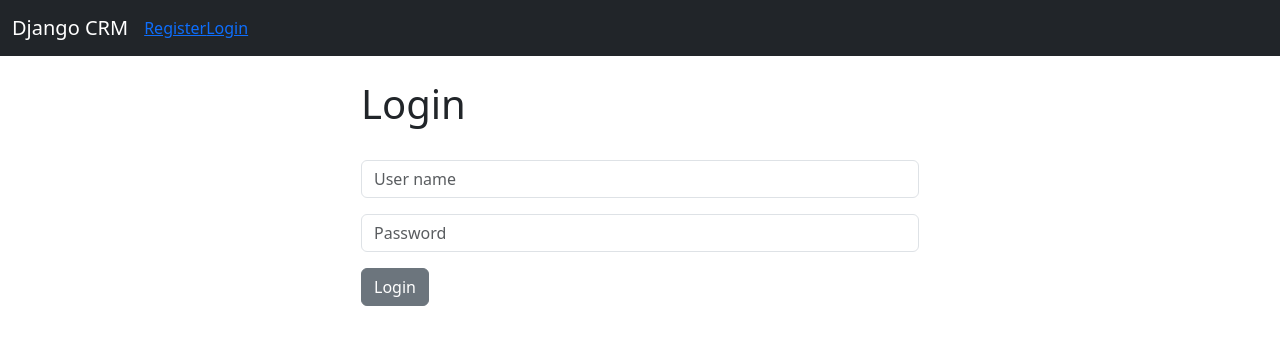
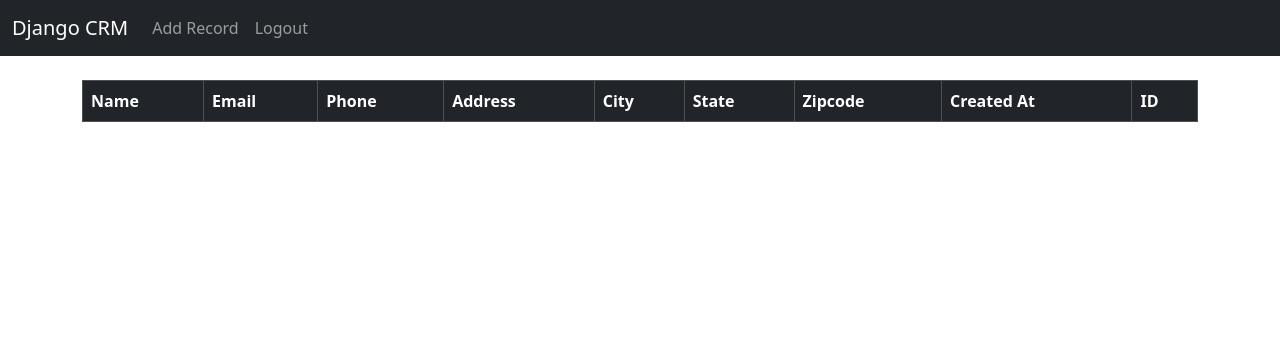
Before and after one commit to 30096ompratap/Djnago_crm, a Django app: page / in a window 1280 px wide. Shown: the top 345 px of the page. Run offline with Django 5.2, Linux system fonts and the light colour scheme; the visitor is signed in with stand-in values (Sample User, id 1); lists and menus that the app fills with data are empty.

Commit message:
final commit

```diff
--- a/crm/website/templates/add_record.html
+++ b/crm/website/templates/add_record.html
@@ -1,4 +1,4 @@
-{% extend 'base.html' %}
+{% extends 'base.html' %}
 {% block content %}
 
 <div class="col-md-6 offset-md-3">
--- a/crm/website/templates/base.html
+++ b/crm/website/templates/base.html
@@ -13,7 +13,7 @@
       {% if messages %}
         {% for message in messages %}
         <div class="alert alert-warning alert-dismissible fade show" role="alert">
-          <strong>{{message}}</strong>
+          {{message}}
           <button type="button" class="btn-close" data-bs-dismiss="alert" aria-label="Close"></button>
         </div>
         {% endfor %}
--- a/crm/website/templates/home.html
+++ b/crm/website/templates/home.html
@@ -2,27 +2,75 @@
 
 {% block content %}
 
+
+
+{% if user.is_authenticated %}
+
+
+<table class="table table-striped table-hover table-bordered">
+  <thead class="table-dark">
+    <tr>
+      <th scope="col">Name</th>
+      <th scope="col">Email</th>
+      <th scope="col">Phone</th>
+      <th scope="col">Address</th>
+      <th scope="col">City</th>
+      <th scope="col">State</th>
+      <th scope="col">Zipcode</th>
+      <th scope="col">Created At</th>
+      <th scope="col">ID</th>
+    </tr>
+  </thead>
+  <tbody>
+
+{% if records %}
+	{% for record in records %}
+		<tr>
+			<td>{{ record.first_name }} {{ record.last_name }}</td>
+			<td>{{ record.email }}</td>
+			<td>{{ record.phone }}</td>
+			<td>{{ record.address }}</td>
+			<td>{{ record.city }}</td>
+			<td>{{ record.state }}</td>
+			<td>{{ record.zipcode }}</td>
+			<td>{{ record.created_at }}</td>
+			<td><a href="{% url 'record' record.id %}">{{ record.id }}</a></td>
+		</tr>
+	{% endfor %}
+
+{% endif %}
+
+
+	  </tbody>
+	</table>
+
+
+
+
+
+{% else %}
+
 <div class="col-md-6 offset-md-3">
-{% if user.isautenticated %}
-<h1>hii</h1>
-{% else %}
 <h1>Login</h1>
 <br/>
+
 <form method="POST" action="{% url 'home' %}">
 	{% csrf_token %}
-        <form>
+
   <div class="mb-3">
-              <input type="text" class="form-control" name="username" placeholder="User name" required>
+    <input type="text" class="form-control" name="username", placeholder="Username" required>
+
+  </div><br/>
+  <div class="mb-3">
+    <input type="password" class="form-control" name="password", placeholder="Password" required>
   </div>
-            <div class="mb-3">
-              <input type="password" class="form-control" name="password" placeholder="Password" required>
-            </div>
+  <br/>
+  <button type="submit" class="btn btn-secondary">Login</button>
 
-            <button type="login" class="btn btn-secondary">Login</button>
 </form>
 
-    </form>
+
+
 {% endif %}
-</div>
 
-{% endblock content %}
+{% endblock %}
--- a/crm/website/templates/navbar.html
+++ b/crm/website/templates/navbar.html
@@ -6,19 +6,27 @@
     </button>
     <div class="collapse navbar-collapse" id="navbarSupportedContent">
       <ul class="navbar-nav me-auto mb-2 mb-lg-0">
-          {% if user.is_autenticated %}
+
+        {% if user.is_authenticated %}
         <li class="nav-item">
-              <a class="nav-link" href="{% url 'logout'%}">Logout</a>
+          <a class="nav-link" href="{% url 'add_record' %}">Add Record</a>
         </li>
+        <li class="nav-item">
+          <a class="nav-link" href="{% url 'logout' %}">Logout</a>
+        </li>
+
         {% else %}
-            <li clas="nav-item">
-              <a class="nav_link" href="{% url 'register' %}">Register</a>
+        <li class="nav-item">
+          <a class="nav-link" href="{% url 'register' %}">Register</a>
         </li>
-            <li clas="nav-item">
-              <a class="nav_link" href="{% url 'home' %}">Login</a>
+        <li class="nav-item">
+          <a class="nav-link" href="{% url 'home' %}">Login</a>
         </li>
         {% endif %}
+
+
       </ul>
+
     </div>
   </div>
 </nav>
```
Also changed, not shown: crm/website/templates/record.html (added, +52 -0 lines), crm/website/templates/register.html (+32 -0 lines), crm/website/templates/update_record.html (added, +21 -0 lines). Lines whose indentation alone changed are shown as unchanged.
